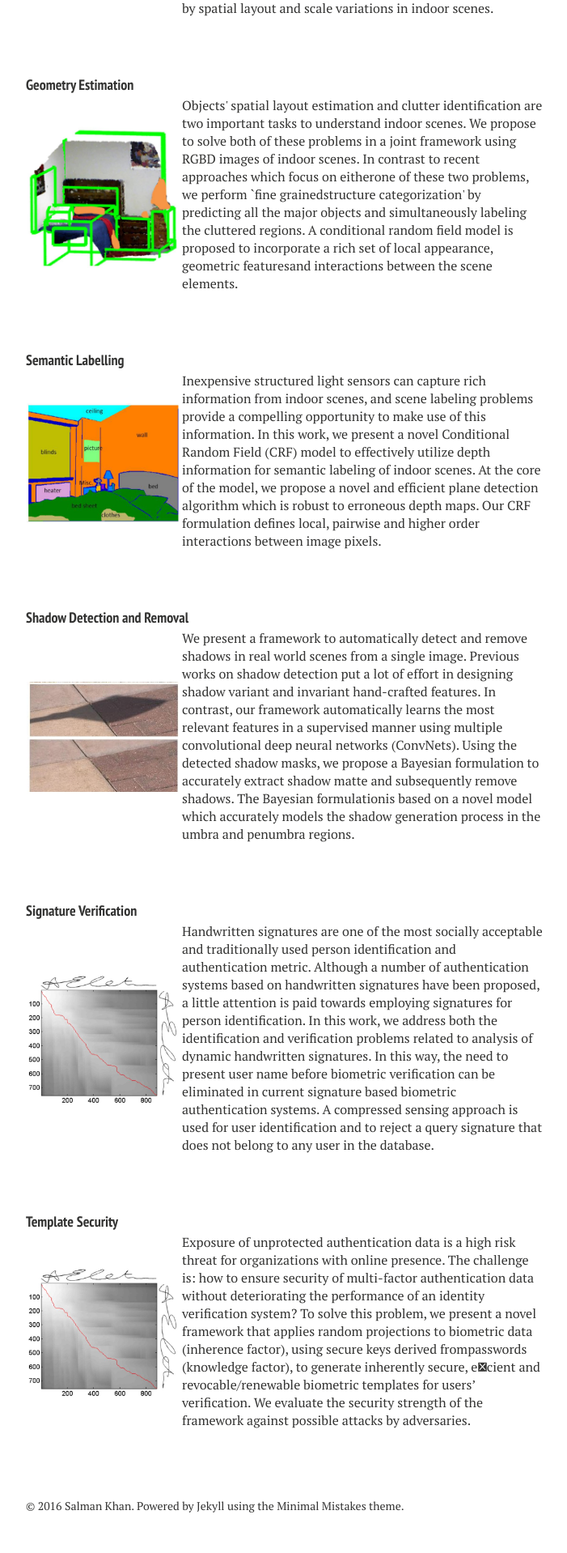
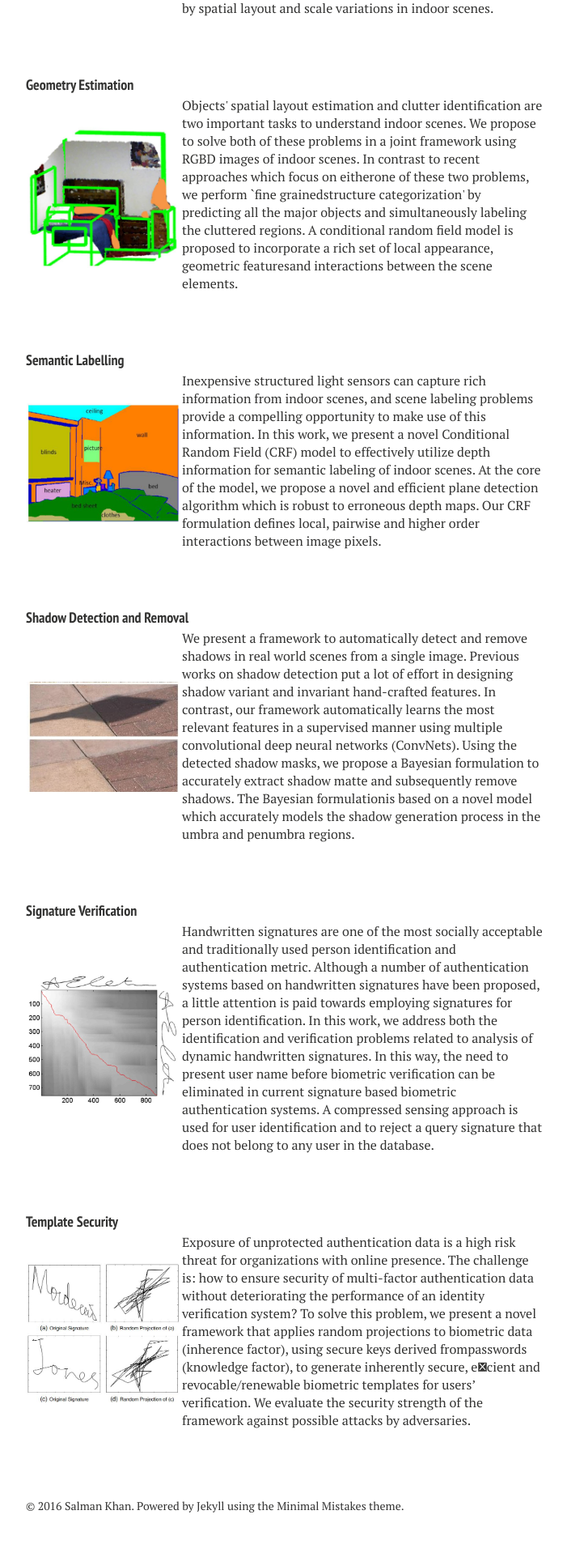
Before and after one commit to awaisrauf/salman-h-khan.github.io, a Jekyll site: the page built from research.md, in a window 1280 px wide. Shown: the part 777-2695 px from the top of the page at 81% size, without its empty margins (288-989 px from the left). Built offline with Jekyll 4.4.1, drawn with Linux system fonts in a browser that asks for light colours; nearby versions of some CDN libraries.

Commit message:
Update research.html

```diff
--- a/_layouts/research.html
+++ b/_layouts/research.html
@@ -155,7 +155,7 @@ div.bibtex pre { font-size: 75%; overflow: auto;  width: 100%; padding: 0em 0em;
 <!-------------------------------------------------------------------------------------------->
 <h4 style="margin-bottom:0px;padding-top:20px;">Signature Verification</h4>
 <table class="imgtable"><tr><td width="30%">
-<a href="../images/SignatureVerification.JPG"><img src="../images/SignatureVerification.JPG" alt="SignatureVerification" /></a>&nbsp;</td>
+<a href="../images/SignatureVerification.JPG"><img src="../images/SignatureVerification.JPG" alt="Signature Verification" /></a>&nbsp;</td>
 <!-- width="150px" height="120px" -->
 <td align="left">
 	<p> Handwritten signatures are one of the most socially acceptable and traditionally used person identification and
@@ -170,7 +170,7 @@ div.bibtex pre { font-size: 75%; overflow: auto;  width: 100%; padding: 0em 0em;
 <!-------------------------------------------------------------------------------------------->
 <h4 style="margin-bottom:0px;padding-top:20px;">Template Security</h4>
 <table class="imgtable"><tr><td width="30%">
-<a href="../images/SignatureVerification.JPG"><img src="../images/SignatureVerification.JPG" alt="SignatureVerification" /></a>&nbsp;</td>
+<a href="../images/TemplateSecurity.JPG"><img src="../images/TemplateSecurity.JPG" alt="Template Security" /></a>&nbsp;</td>
 <!-- width="150px" height="120px" -->
 <td align="left">
 	<p> Exposure of unprotected authentication data is a high risk threat for organizations with online presence.  The challenge is:
```
